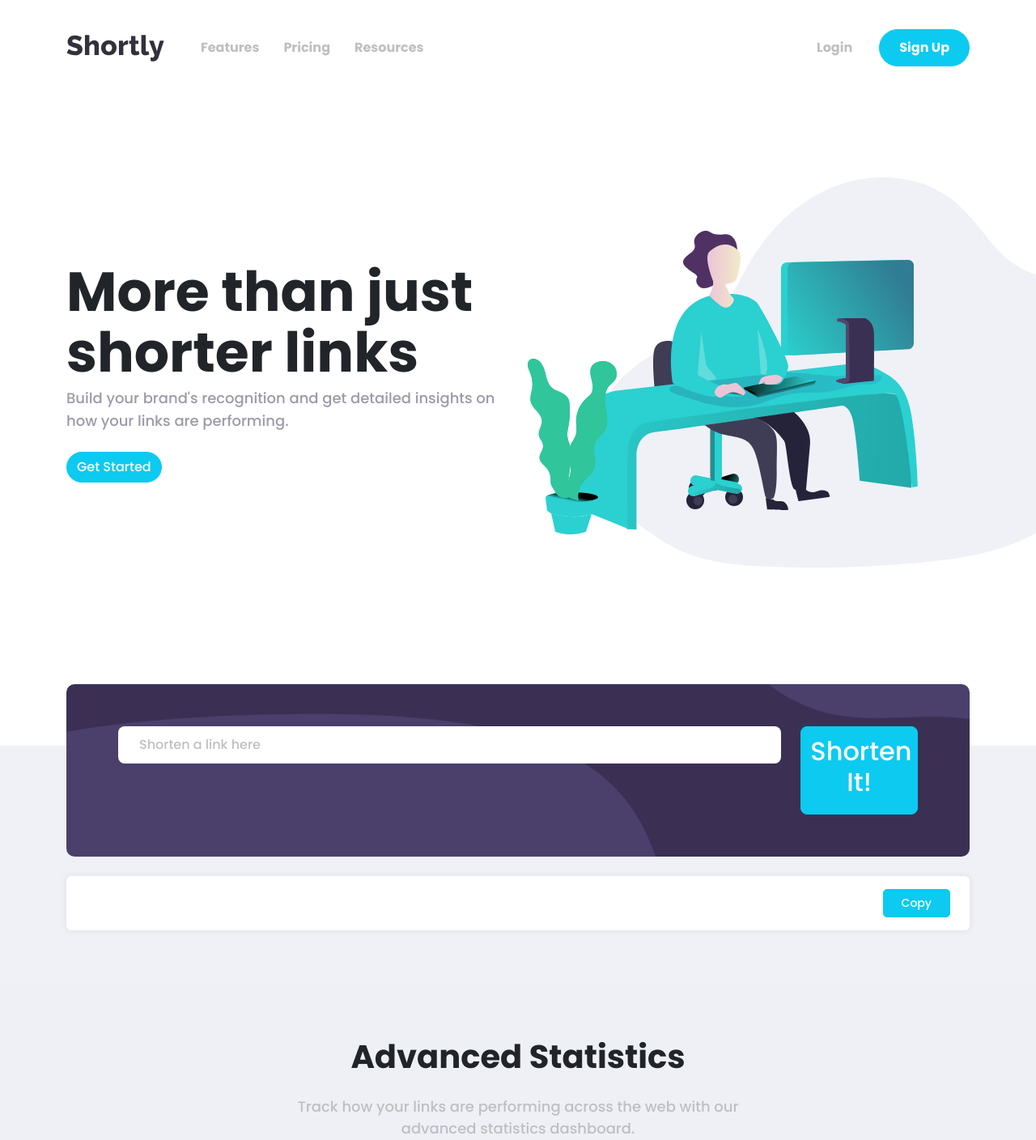
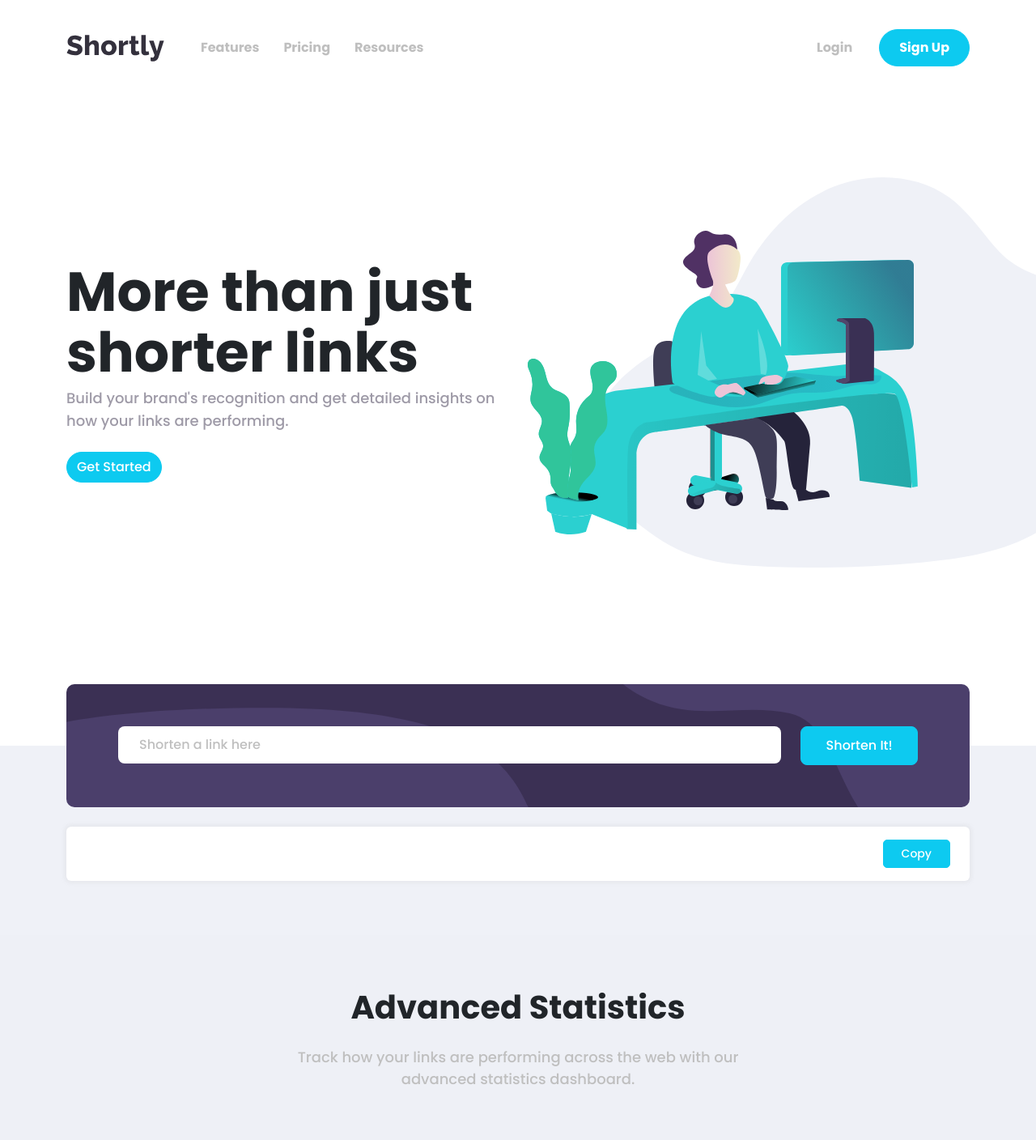
Before and after one commit to faha1999/url-shortening-api-landing-page, a React (Create React App) app: page / in a window 1280 px wide. Shown: the top 1408 px of the page at 81% size. Built offline with nearby package versions, Linux system fonts and the light colour scheme.

Commit message:
fixed Accessibility & HTML issue

```diff
--- a/src/components/Hero.jsx
+++ b/src/components/Hero.jsx
@@ -3,14 +3,14 @@ import working from '../assets/images/illustration-working.svg';
 
 export const Hero = () => {
   return (
-    <section className="hero">
+    <div className="hero">
       <div className="container-fluid container-md">
         <div className="row align-items-end align-items-md-center">
           <div className="col-sm-6 col-md-6 order-sm-2 order-md-2 d-block">
             <img src={working} alt="working" />
           </div>
           <div className="col-sm-6 col-md-6">
-            <h2 className="mb-1">More than just shorter links</h2>
+            <h1 className="mb-1">More than just shorter links</h1>
             <p className="mb-4">
               Build your brand's recognition and get detailed insights on how
               your links are performing.
@@ -21,6 +21,6 @@ export const Hero = () => {
           </div>
         </div>
       </div>
-    </section>
+    </div>
   );
 };
--- a/src/components/ShortenLink.jsx
+++ b/src/components/ShortenLink.jsx
@@ -44,7 +44,7 @@ export const ShortenLink = () => {
 
   return (
     <>
-      <section className="shorten">
+      <div className="shorten">
         <div className="container">
           <form className="card-form" onSubmit={handleSubmit}>
             <div className="row">
@@ -64,7 +64,7 @@ export const ShortenLink = () => {
                   className="btn btn-info d-block w-100"
                   onClick={handleSubmit}
                 >
-                  <h2>Shorten It!</h2>
+                  Shorten It!
                 </button>
               </div>
             </div>
@@ -84,7 +84,7 @@ export const ShortenLink = () => {
             </div>
           </div>
         </div>
-      </section>
+      </div>
     </>
   );
 };
```
Also changed, not shown: src/assets/styles/scss/components/_hero.scss (+4 -4 lines), src/assets/styles/css/styles.min.css.
